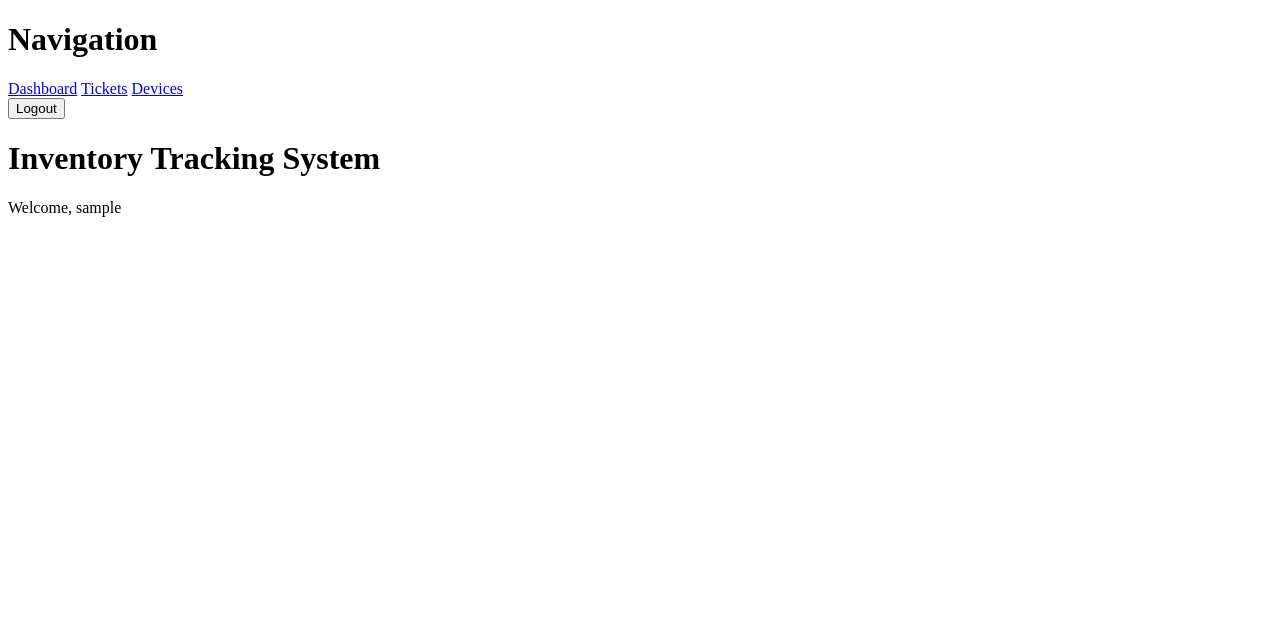
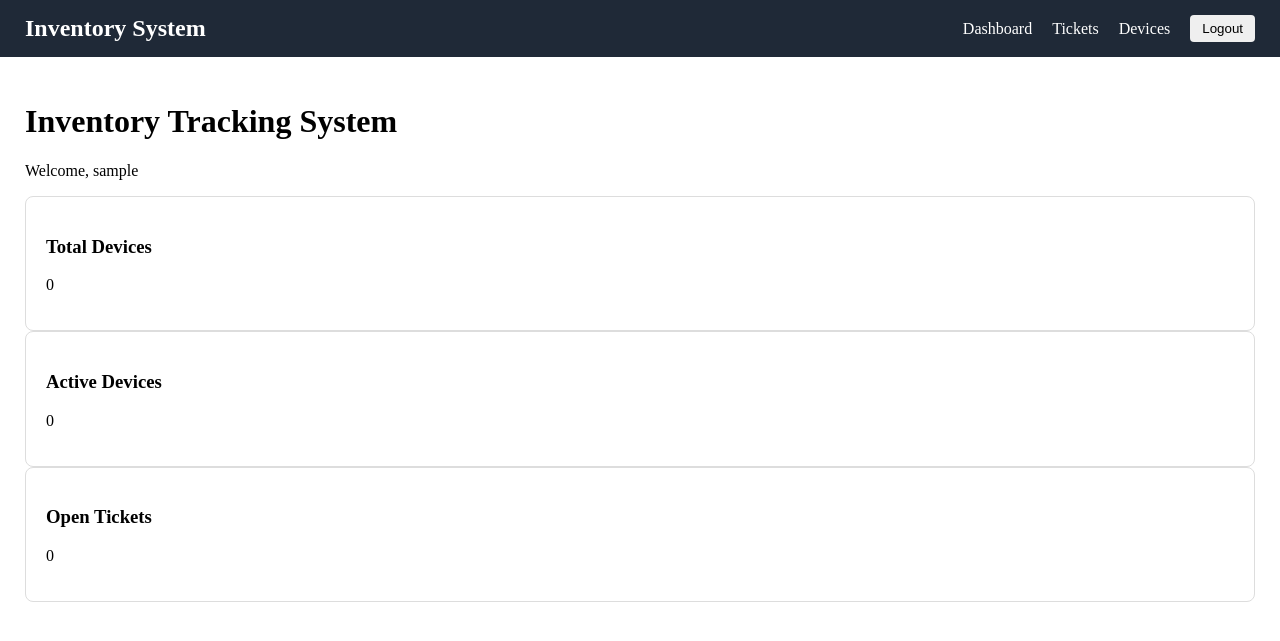
Before and after one commit to burakkzereykaya/inventory-system, a Django app: page /dashboard/ in a window 1280 px wide. Shown: the top 641 px of the page. Run offline with Django 5.2, Linux system fonts and the light colour scheme; the visitor is signed in with stand-in values (Sample User, id 1).

Commit message:
Add navbar and dashboard styling

```diff
--- /dev/null
+++ b/core/static/core/css/styles.css
@@ -0,0 +1,47 @@
+body {
+    margin: 0;
+}
+
+ .navbar {
+    display: flex;
+    align-items:center;
+    gap:20px;
+    padding:15px 25px;
+    justify-content: space-between;
+    background-color:#1f2937;
+    }
+ .navbar h1{
+    color:white;
+    margin: 0;
+ }
+ .nav-links {
+    display:flex;
+    align-items:center;
+    gap: 20px;
+ }
+ .nav-links a {
+    color: white;
+    text-decoration: none;
+ }
+ .nav-links a:hover {
+    opacity: 0.8;
+ }
+ .logout-btn {
+    padding: 6px 12px;
+    cursor: pointer;
+    border:none;
+    border-radius: 4px;
+ }
+ .dashboard{
+    display:flex;
+    galP.20px;
+    margin-top:25px;
+ }
+ .card {
+    padding:20px;
+    border:1px solid #ddd;
+    border-radius:8px;
+ }
+.content{
+    padding:25px;
+}
--- a/core/templates/core/base.html
+++ b/core/templates/core/base.html
@@ -1,22 +1,30 @@
 <!DOCTYPE html>
+{% load static %}
 <html lang="en">
 <head>
     <meta charset="UTF-8">
-    <title>Title</title>
+    <title>Inventory System</title>
+    <link rel="stylesheet" href="{% static 'core/css/styles.css' %}">
+    <meta name="viewport" content="width=device-width,initial-scale=1.0">
 </head>
 <body>
-    <h1>Navigation</h1>
+<nav class="navbar">
+    <h1>Inventory System</h1>
+
+    <div class="nav-links">
     <a href="{% url 'dashboard' %}">Dashboard</a>
     <a href="{% url 'ticket_list' %}">Tickets</a>
     <a href="{% url 'device_list' %}">Devices</a>
     <form method="post" action="{% url 'logout' %}">
       {% csrf_token %}
-        <button type="submit">Logout</button>
-    </form>
-
+        <button class="logout-btn" type="submit">Logout</button>
+        </form>
+    </div>
+</nav>
+<main class="content">
     {% block content %}
-
     {% endblock %}
+</main>
 
 </body>
 </html>
--- a/core/templates/core/dashboard.html
+++ b/core/templates/core/dashboard.html
@@ -3,4 +3,20 @@
     <h1>Inventory Tracking System</h1>
     <p>Welcome, {{ request.user.username}}</p>
 
+<div class="dashboards-card">
+    <div class="card">
+        <h3>Total Devices</h3>
+        <p>0</p>
+    </div>
+
+    <div class="card">
+        <h3>Active Devices</h3>
+        <p>0</p>
+    </div>
+
+    <div class="card">
+        <h3>Open  Tickets</h3>
+        <p>0</p>
+    </div>
+</div>
 {% endblock %}
```
Also changed, not shown: core/static/__init__.py (added), core/static/core/__init__.py (added), core/static/core/css/__init__.py (added).
